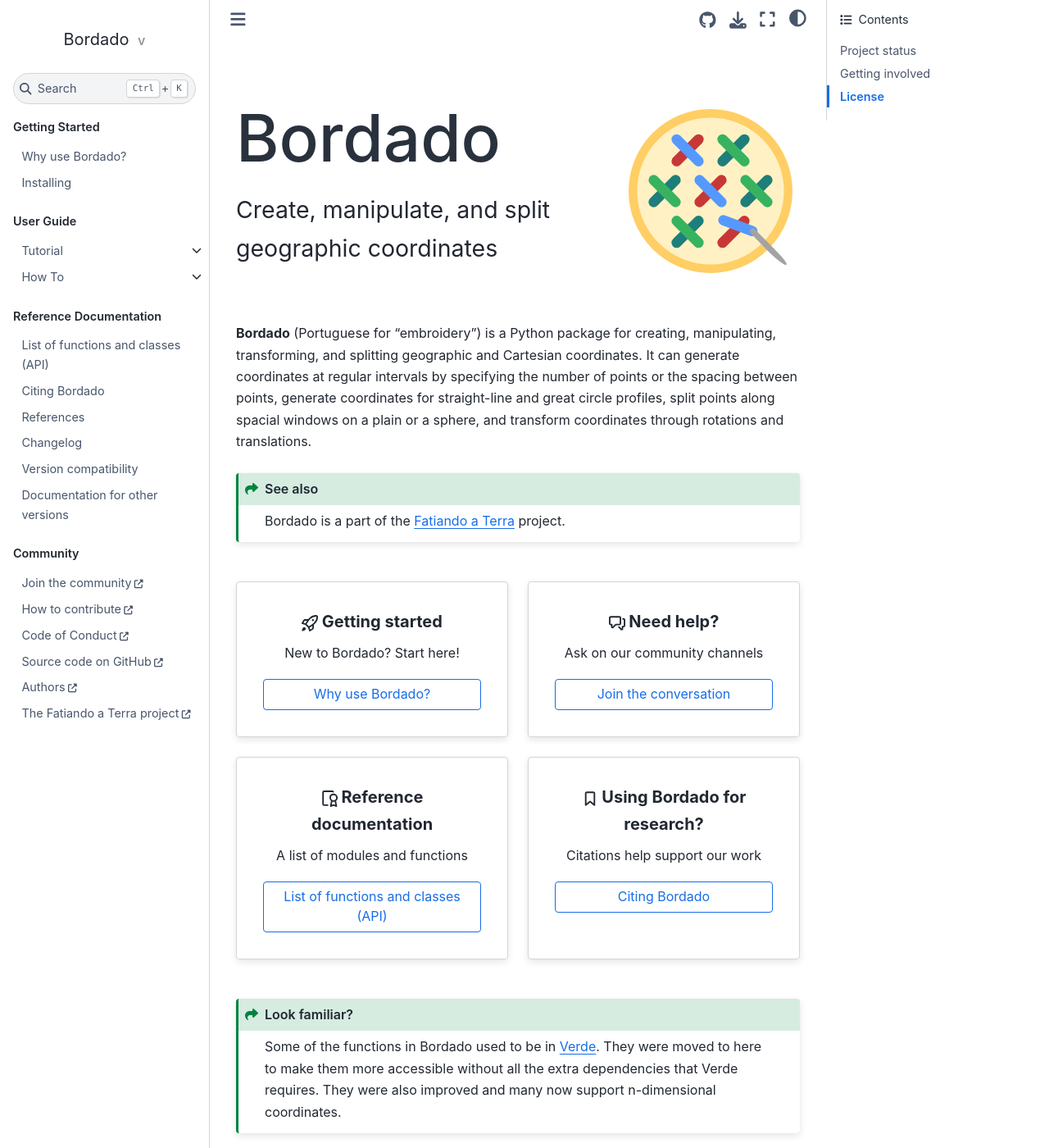
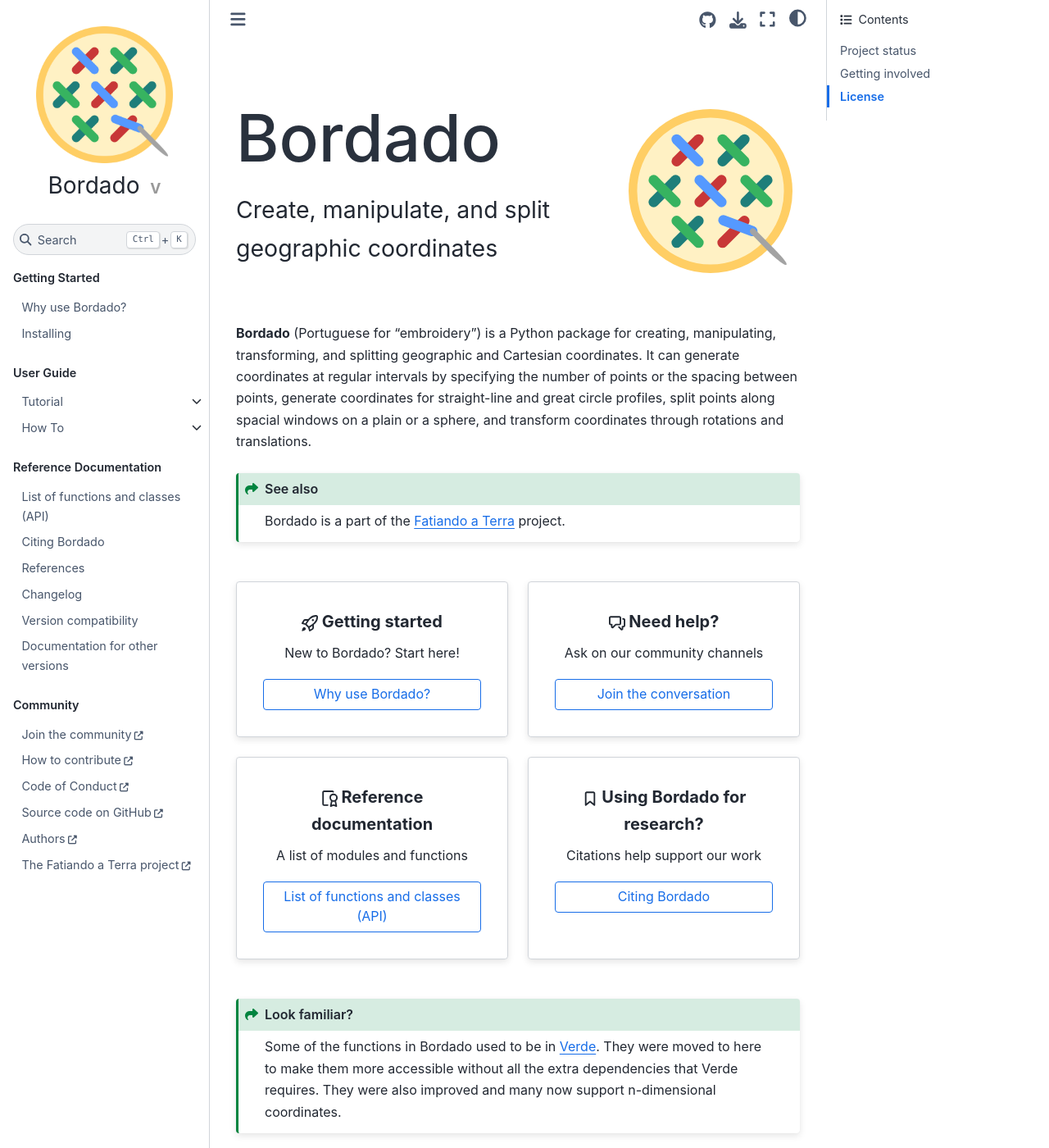
Before and after one commit to fatiando/bordado, a Sphinx documentation site: the page built from doc/index.rst, in a window 1280 px wide and 1400 px high. Shown: the whole window at 82% size. Built offline with Sphinx 7.4.7 and the Sphinx Book theme 1.1.4, drawn with Linux system fonts in a browser that asks for light colours; the version number could not be read and is left out; some of the changed text lies outside the part shown.

Commit message:
Upgrade versions of documentation requirements (#176)
Bump sphinx and other documentation requirements to their latest
versions. Slight tweaks to the configurations to make things work with
the latest version of the sphinx theme.

```diff
--- a/doc/_static/custom.css
+++ b/doc/_static/custom.css
@@ -7,10 +7,6 @@ span.project-version {
 
 .lead {
   font-size: 1.5rem;
-}
-
-.front-page-callout {
-  margin-bottom: 4rem;
 }
 
 /* Try to make the jupyter-sphinx style match sphinx-gallery for consistency */
@@ -32,3 +28,16 @@ div.jupyter_container .cell_output {
 .jupyter_container div.code_cell pre {
   padding: 10px;
 }
+
+/* Make the h1 elements larger */
+h1 {
+  font-size: 3.5rem;
+}
+.navbar-brand .logo__title {
+  font-size: 1.75rem;
+}
+
+/* Reduce the size of the logo on the sidebar */
+.navbar-brand img {
+  max-width: 75%;
+}
--- a/doc/conf.py
+++ b/doc/conf.py
@@ -16,7 +16,8 @@ import bordado
 # -----------------------------------------------------------------------------
 project = "Bordado"
 year = dt.datetime.now(tz=dt.timezone.utc).date().year
-copyright = f"{year}, The {project} Developers"
+author = f"The {project} Developers"
+copyright = f"{year}, {author}"
 is_dev_version = len(bordado.__version__.split(".")) > 3
 version = "dev" if is_dev_version else bordado.__version__
 
@@ -72,10 +73,7 @@ add_function_parentheses = False
 
 # HTML output configuration
 # -----------------------------------------------------------------------------
-html_title = f'{project} <span class="project-version">{version}</span>'
-# Don't use the logo since it gets in the way of the project name and is
-# repeated in the front page.
-# html_logo = "_static/bordado-logo.png"
+html_title = f"{project} {version}"
 html_favicon = "_static/favicon.png"
 html_last_updated_fmt = "%b %d, %Y"
 html_copy_source = True
@@ -89,7 +87,12 @@ html_show_copyright = True
 
 html_theme = "sphinx_book_theme"
 html_theme_options = {
-    "repository_url": "https://github.com/fatiando/bordado",
+    "logo": {
+        "text": f'{project} <span class="project-version">{version}</span>',
+        "image_light": f"_static/{project.lower()}-logo.png",
+        "image_dark": f"_static/{project.lower()}-logo.png",
+    },
+    "repository_url": f"https://github.com/fatiando/{project.lower()}",
     "repository_branch": "main",
     "path_to_docs": "doc",
     "launch_buttons": {
@@ -101,4 +104,7 @@ html_theme_options = {
     "use_repository_button": True,
     "use_download_button": True,
     "home_page_in_toc": False,
+    # Need this for sidebars to work using sphinx-book-theme==1.4.0
+    # See https://github.com/fatiando/boule/issues/317
+    "navbar_persistent": [],
 }
```
Also changed, not shown: environment.yml (+4 -4 lines), 1 other file.
